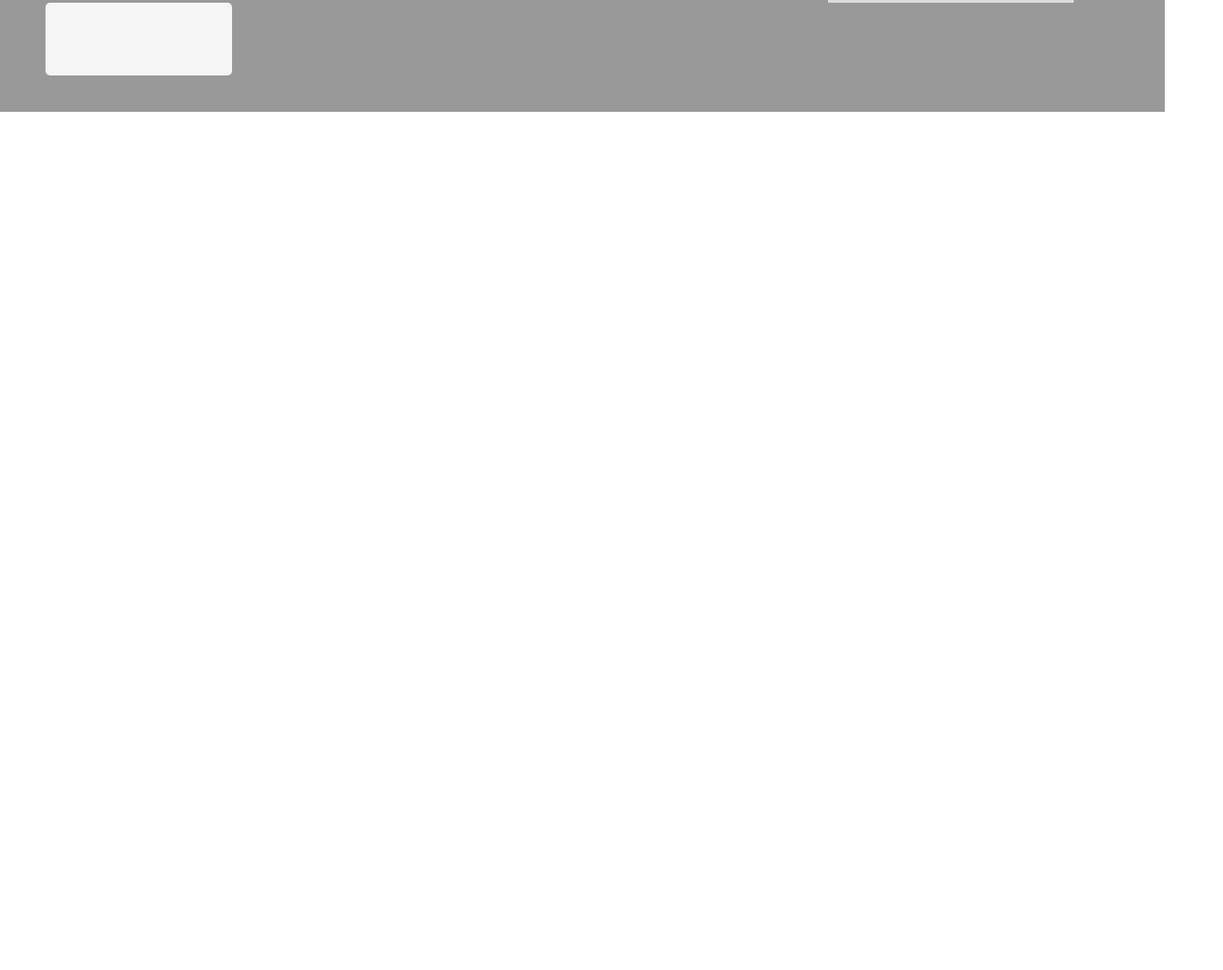
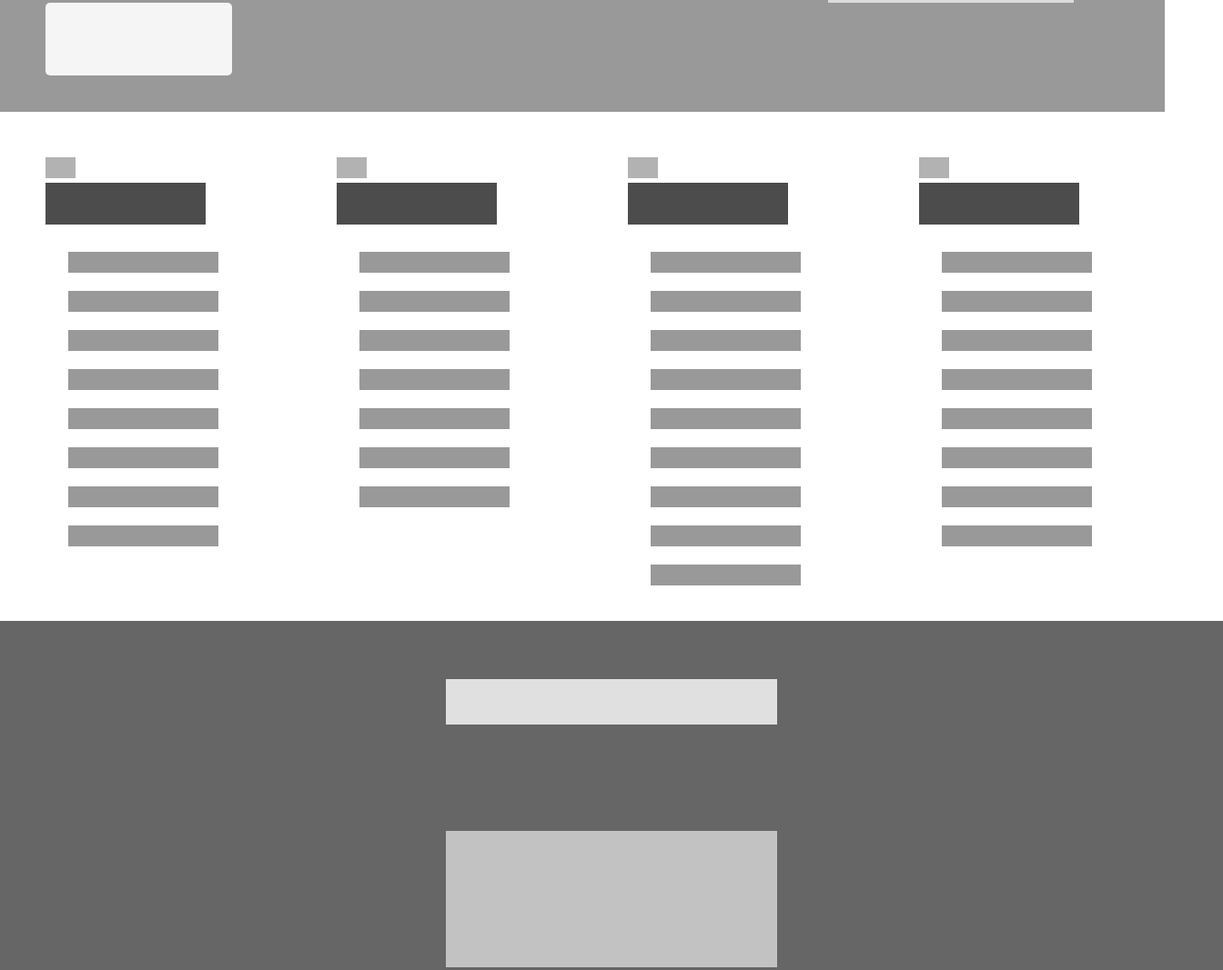
Before and after one commit to fc-anjos/design-teardown, a plain HTML site: page index.html in a window 1280 px wide. Shown: the part 5979-7046 px from the top of the page at 91% size, 1344 px wide, since content can reach past the window. Drawn offline with Linux system fonts and the light colour scheme.

Commit message:
add content to guide and newsletter

```diff
--- a/index.html
+++ b/index.html
@@ -223,12 +223,63 @@
       <div class="button"></div>
     </div>
     <div class="article-container">
-      <div class="single-space guide"></div>
-      <div class="single-space guide"></div>
-      <div class="single-space guide"></div>
-      <div class="single-space guide"></div>
+      <div class="single-space guide">
+        <div class="subtitle"></div>
+        <div class="title"></div>
+        <div class="post"></div>
+        <div class="post"></div>
+        <div class="post"></div>
+        <div class="post"></div>
+        <div class="post"></div>
+        <div class="post"></div>
+        <div class="post"></div>
+        <div class="post"></div>
+      </div>
+      <div class="single-space guide">
+        <div class="subtitle"></div>
+        <div class="title"></div>
+        <div class="post"></div>
+        <div class="post"></div>
+        <div class="post"></div>
+        <div class="post"></div>
+        <div class="post"></div>
+        <div class="post"></div>
+        <div class="post"></div>
+      </div>
+      <div class="single-space guide">
+        <div class="subtitle"></div>
+        <div class="title"></div>
+        <div class="post"></div>
+        <div class="post"></div>
+        <div class="post"></div>
+        <div class="post"></div>
+        <div class="post"></div>
+        <div class="post"></div>
+        <div class="post"></div>
+        <div class="post"></div>
+        <div class="post"></div>
+      </div>
+      <div class="single-space guide">
+        <div class="subtitle"></div>
+        <div class="title"></div>
+        <div class="post"></div>
+        <div class="post"></div>
+        <div class="post"></div>
+        <div class="post"></div>
+        <div class="post"></div>
+        <div class="post"></div>
+        <div class="post"></div>
+        <div class="post"></div>
+      </div>
     </div>
-    <div class="full-height"></div>
+    <div class="full-height newsletter">
+      <div class="title"></div>
+      <div class="text"></div>
+      <div class="image"></div>
+      <div class="button">
+        <div class="footer"></div>
+      </div>
+    </div>
     <div class="horizontal-break">
       <div><div></div></div>
     </div>
--- a/stylesheet.css
+++ b/stylesheet.css
@@ -414,3 +414,83 @@ footer {
   bottom: 100px;
   margin-right: 100px;
 }
+
+.guide {
+  height: 70vh;
+  padding: 50px;
+}
+
+.guide > * {
+  margin-bottom: 5px;
+}
+
+.guide .subtitle {
+  width: 15%;
+  height: 5%;
+  background-color: rgba(0, 0, 0, 0.3);
+}
+
+
+.guide .title {
+  width: 80%;
+  height: 10%;
+  background-color: rgba(0, 0, 0, 0.7);
+  margin-bottom: 30px;
+}
+
+
+.guide .post {
+  width: 75%;
+  height: 5%;
+  background-color: rgba(0, 0, 0, 0.4);
+  margin-left: 25px;
+  margin-top: 20px;
+}
+
+.newsletter {
+  display: flex;
+  width: 95%;
+  background-color: rgba(0, 0, 0, 0.6);
+  margin: 0 auto;
+  justify-content: space-between;
+  flex-direction: column;
+  padding: 5%;
+}
+
+.newsletter .title {
+  width: 30%;
+  height: 5%;
+  background-color: rgba(255, 255, 255, 0.8);
+  margin: 0 auto;
+}
+
+
+.newsletter .text {
+  width: 30%;
+  height: 15%;
+  background-color: rgba(255, 255, 255, 0.6);
+  margin: 0 auto;
+}
+
+
+.newsletter .image {
+  width: 20%;
+  height: 40%;
+  background-color: rgba(255, 255, 255, 0.8);
+  margin: 0 auto;
+}
+
+.newsletter .button {
+  width: 30%;
+  height: 5%;
+  background-color: rgba(255, 255, 255, 0.8);
+  margin: 0 auto;
+}
+
+
+.newsletter .footer {
+  width: 20%;
+  height: 5%;
+  background-color: rgba(255, 255, 255, 0.8);
+  margin: 0 auto;
+}
```
